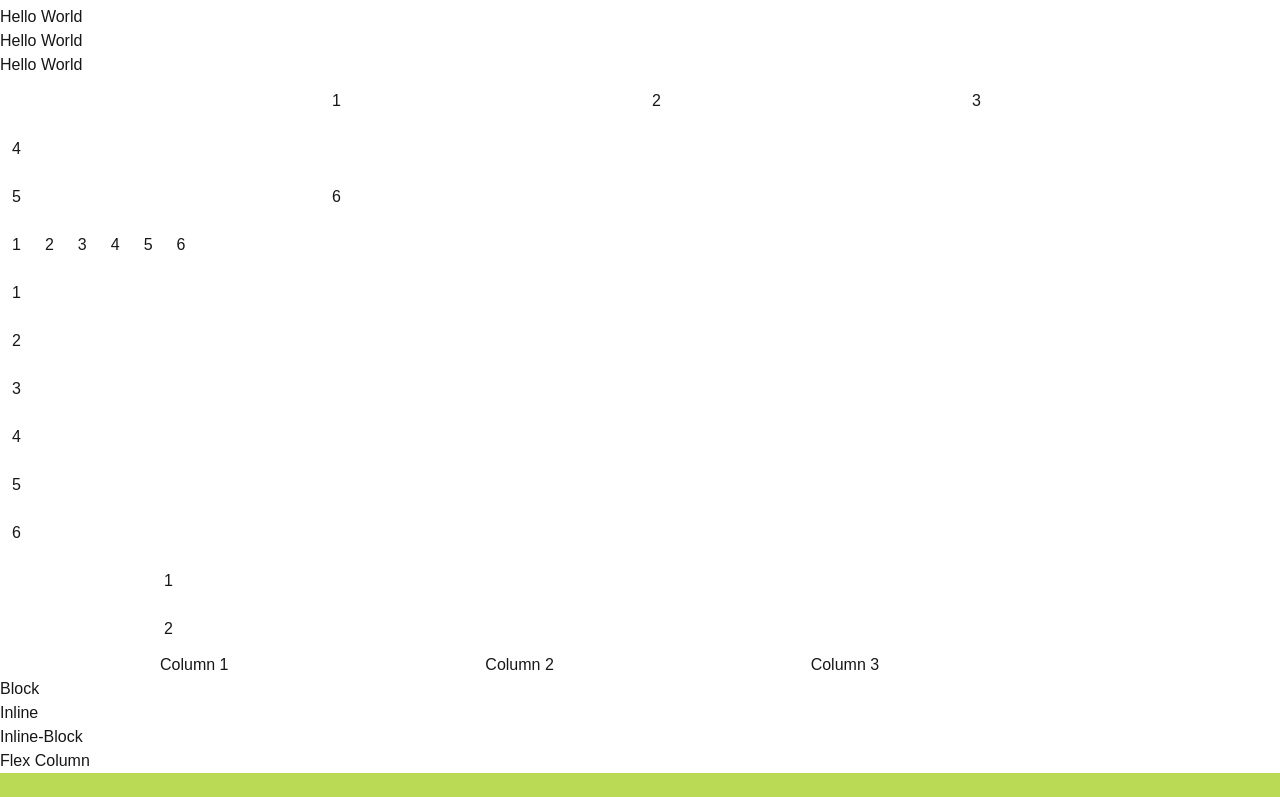
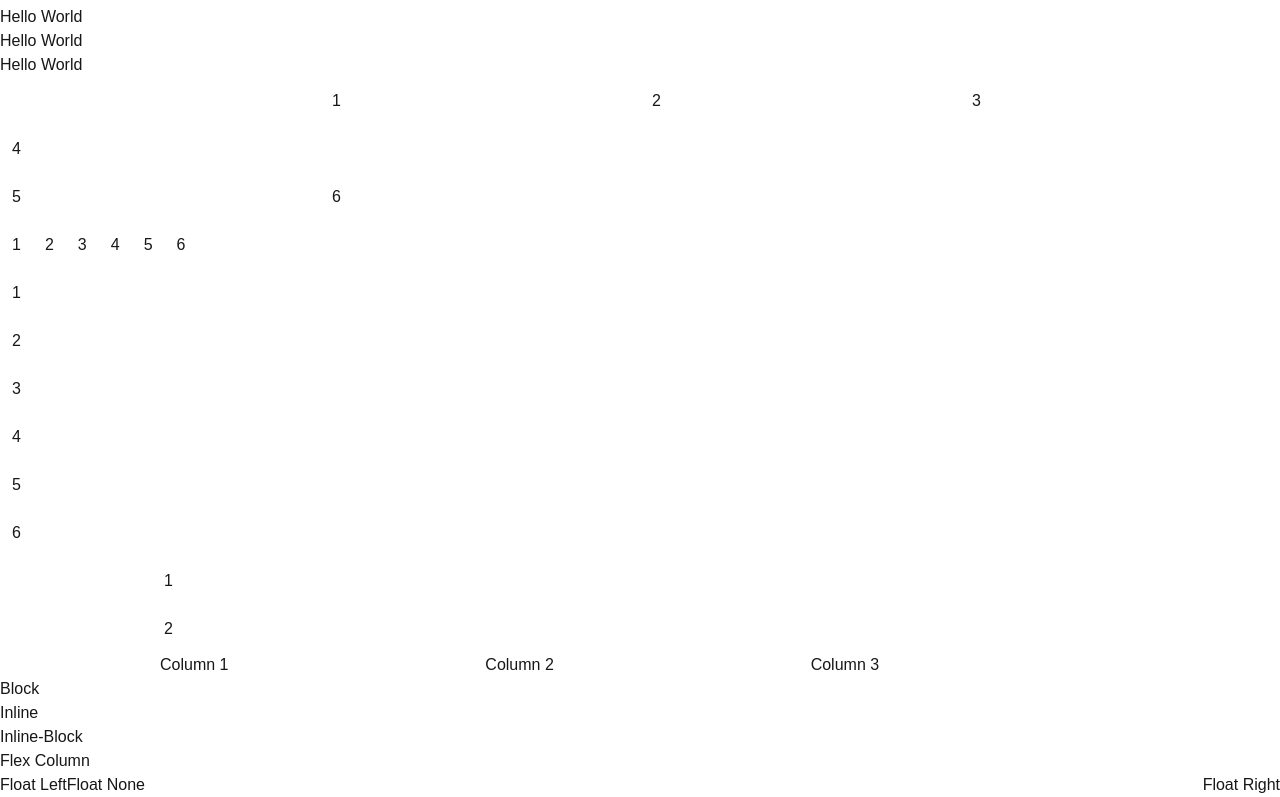
Before and after one commit to vietle290/tailwindcss, a Next.js app: page / in a window 1280 px wide. Shown: the part 3249-4046 px from the top of the page. Before the commit the page ends 4022 px from the top, so only its background shows below. Built offline with nearby package versions, Linux system fonts and the light colour scheme.

Commit message:
Tailwindcss Layout Float

```diff
--- a/app/page.tsx
+++ b/app/page.tsx
@@ -308,6 +308,16 @@ export default function Home() {
       <div className="flex flex-col">
         <p>Flex Column</p>
       </div>
+      {/*Tailwind Floats*/}
+      <div className="float-left">
+        <p>Float Left</p>
+      </div>
+      <div className="float-right">
+        <p>Float Right</p>
+      </div>
+      <div className="float-none">
+        <p>Float None</p>
+      </div>
     </div>
   );
 }
```
